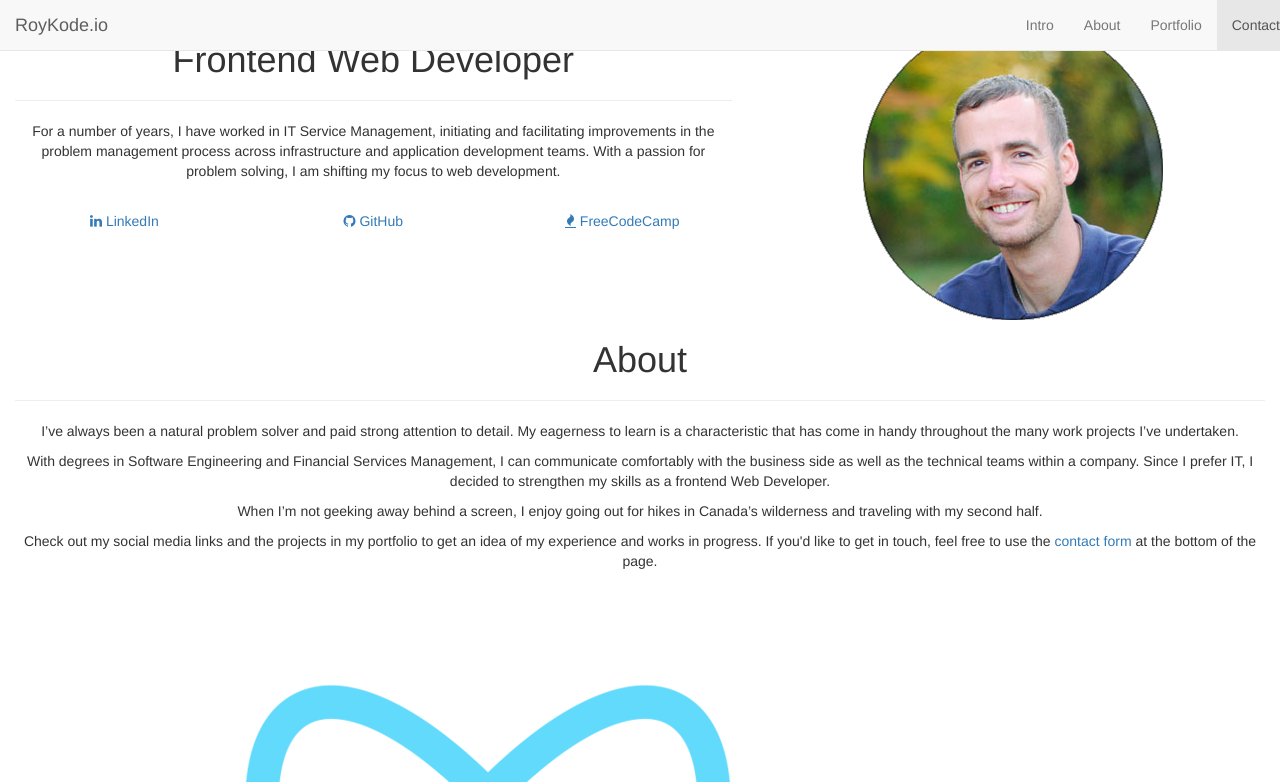
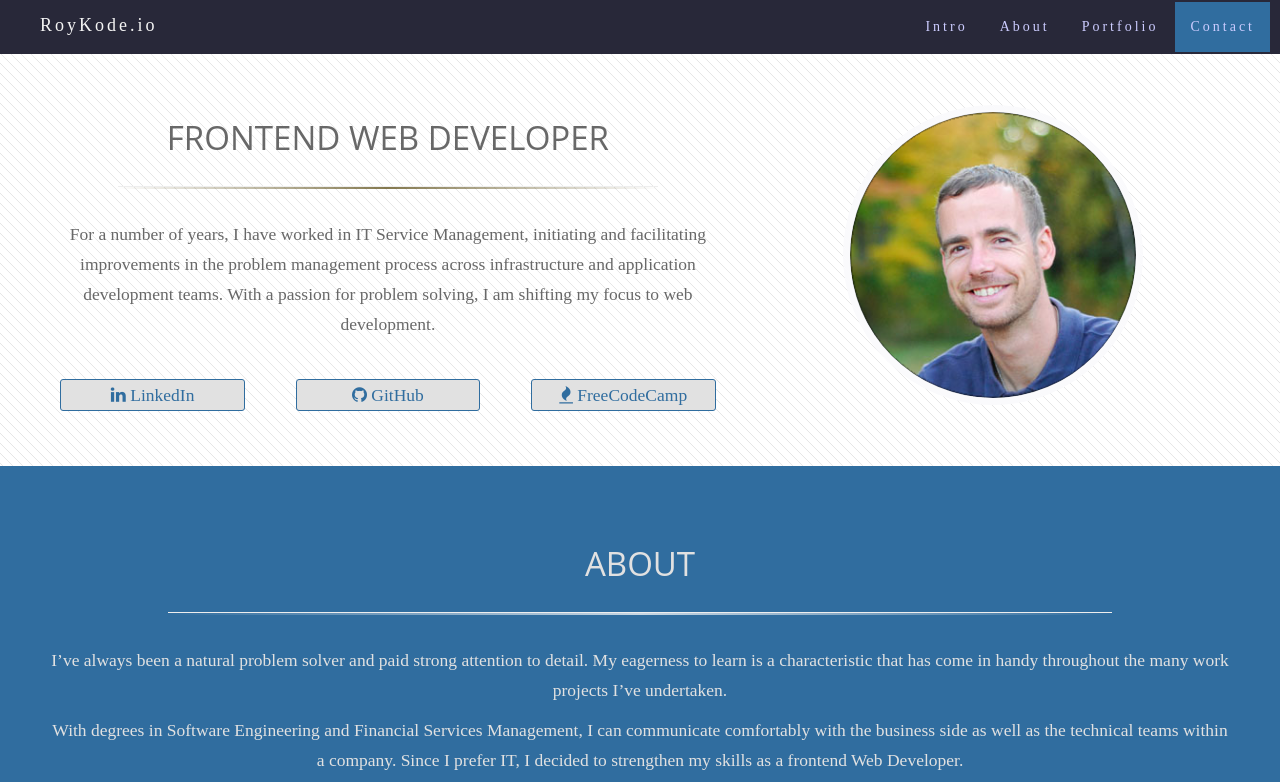
Before and after one commit to rscheffers82/personal-site, a plain HTML site: page app/public/index.html in a window 1280 px wide. Shown: the top 782 px of the page. Drawn offline with Linux system fonts and the light colour scheme; the site is published under a folder, as on GitHub Pages, so addresses that start at the root find nothing; a web font is replaced by a local one.

Commit message:
correct typo

```diff
--- a/app/public/index.html
+++ b/app/public/index.html
@@ -24,7 +24,7 @@
 
 	<link href="https://fonts.googleapis.com/css?family=Droid+Serif" rel="stylesheet">
 
-	<link type="text/css" rel="stylesheet" href="/styles/style.css" type="text/css" rel="stylesheet">
+	<link type="text/css" rel="stylesheet" href="styles/style.css" type="text/css" rel="stylesheet">
 
 	<script>
 	  (function(i,s,o,g,r,a,m){i['GoogleAnalyticsObject']=r;i[r]=i[r]||function(){
```
